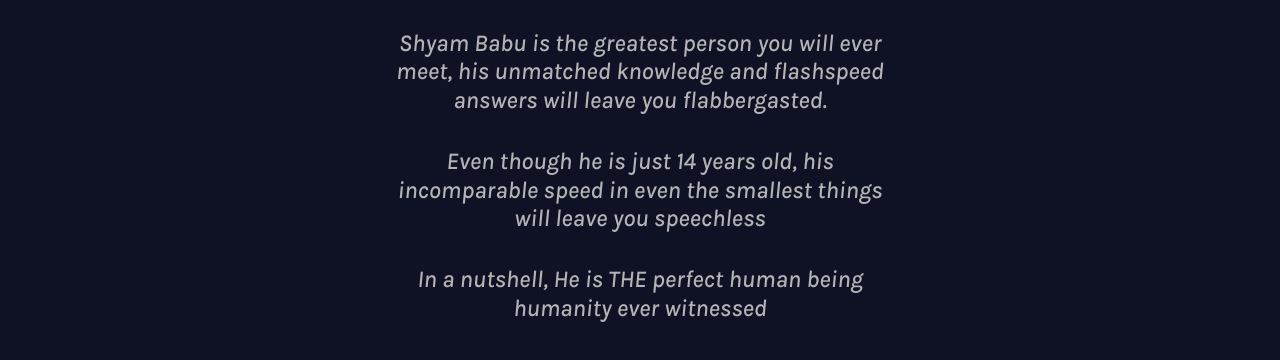
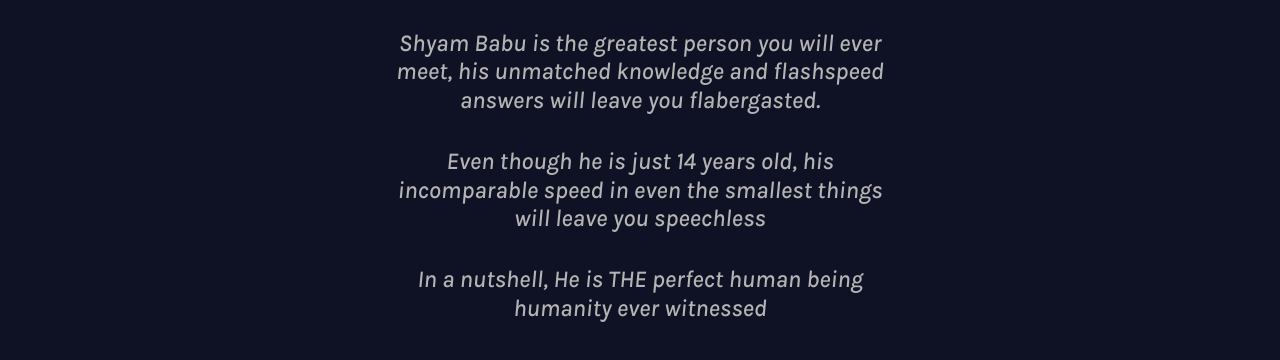
Before and after one commit to supershyam/supershyam.github.io, a plain HTML site: page about.html in a window 1280 px wide. Shown: the part 396-756 px from the top of the page. Drawn offline with nearby package versions, Linux system fonts and the light colour scheme.

Commit message:
Add files via upload

```diff
--- a/about.html
+++ b/about.html
@@ -22,16 +22,17 @@
             </div>
         </nav>
         <br><br><br><br>
+        <div class="intro">
             <h1 id='name' align="center">About Me</h1>
             <h2 class="hello" id='profession' align="center">_______</h2>
             <br>
             <div class="mx-auto text-center" style="width: 500px;">
-            <h4 class="hello" style="font-style: italic;">Shyam Babu is the greatest person you will ever meet, his unmatched knowledge and flashspeed answers will leave you flabbergasted.</h4>
+                <h4 class="hello" style="font-style: italic;">Shyam Babu is the greatest person you will ever meet, his unmatched knowledge and flashspeed answers will leave you flabergasted.</h4>
                 <br>
                 <h4 class="hello" style="font-style: italic;">Even though he is just 14 years old, his incomparable speed in even the smallest things will leave you speechless</h4>
                 <br>
                 <h4 class="hello" style="font-style: italic;">In a nutshell, He is THE perfect human being humanity ever witnessed</h4>
             </div>
-
+        </div>
     </body>
 </html>
```
Also changed, not shown: contact.html (+2 -1 lines), index.html (line endings or trailing spaces), style.css (line endings or trailing spaces). Lines whose indentation alone changed are shown as unchanged.
